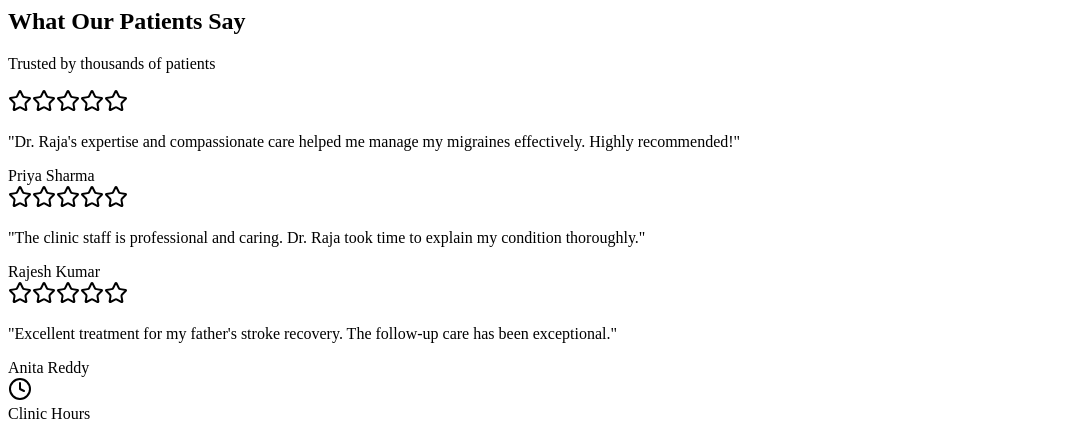
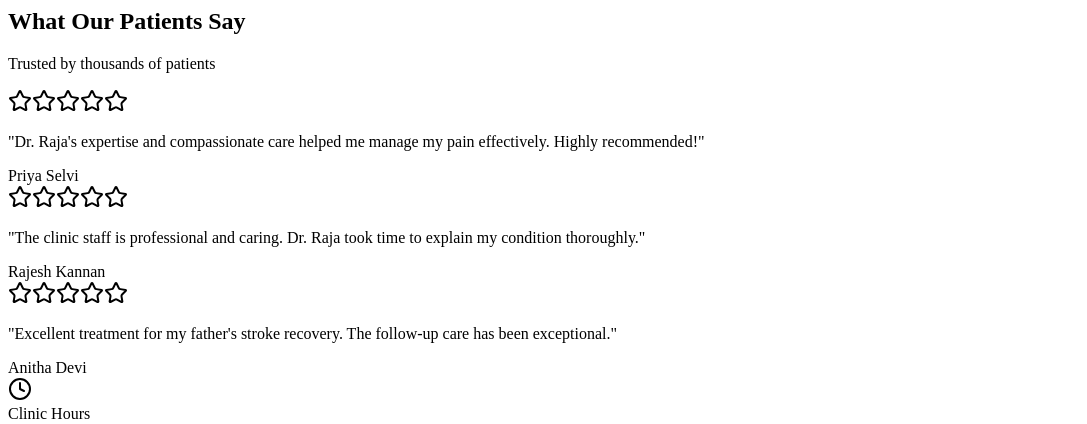
Before and after one commit to Rakesh-ai-ds/raja_health_care_clinic, a React (Vite) app in the folder client/: page / in a window 1280 px wide. Shown: the part 5600-6024 px from the top of the page, without its empty margins (0-1087 px from the left). Built offline with nearby package versions, Linux system fonts and the light colour scheme; a web font is replaced by a local one.

Commit message:
Update testimonials: Tamil names and change migraines to pain

```diff
--- a/client/src/pages/Home.tsx
+++ b/client/src/pages/Home.tsx
@@ -101,17 +101,17 @@ export default function Home() {
 
   const testimonials = [
     {
-      name: "Priya Sharma",
+      name: "Priya Selvi",
       rating: 5,
-      text: "Dr. Raja's expertise and compassionate care helped me manage my migraines effectively. Highly recommended!",
+      text: "Dr. Raja's expertise and compassionate care helped me manage my pain effectively. Highly recommended!",
     },
     {
-      name: "Rajesh Kumar",
+      name: "Rajesh Kannan",
       rating: 5,
       text: "The clinic staff is professional and caring. Dr. Raja took time to explain my condition thoroughly.",
     },
     {
-      name: "Anita Reddy",
+      name: "Anitha Devi",
       rating: 5,
       text: "Excellent treatment for my father's stroke recovery. The follow-up care has been exceptional.",
     },
```
